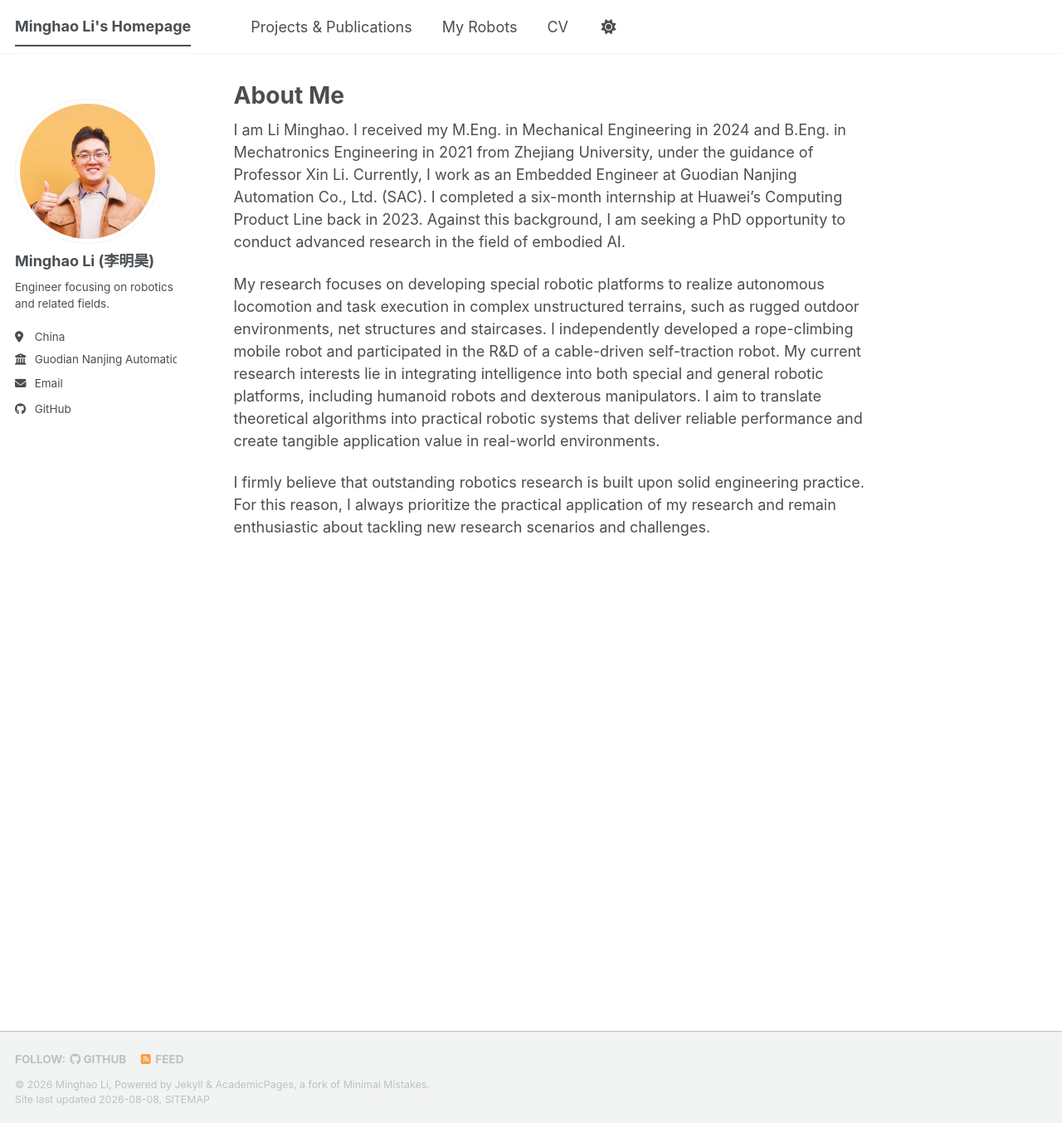
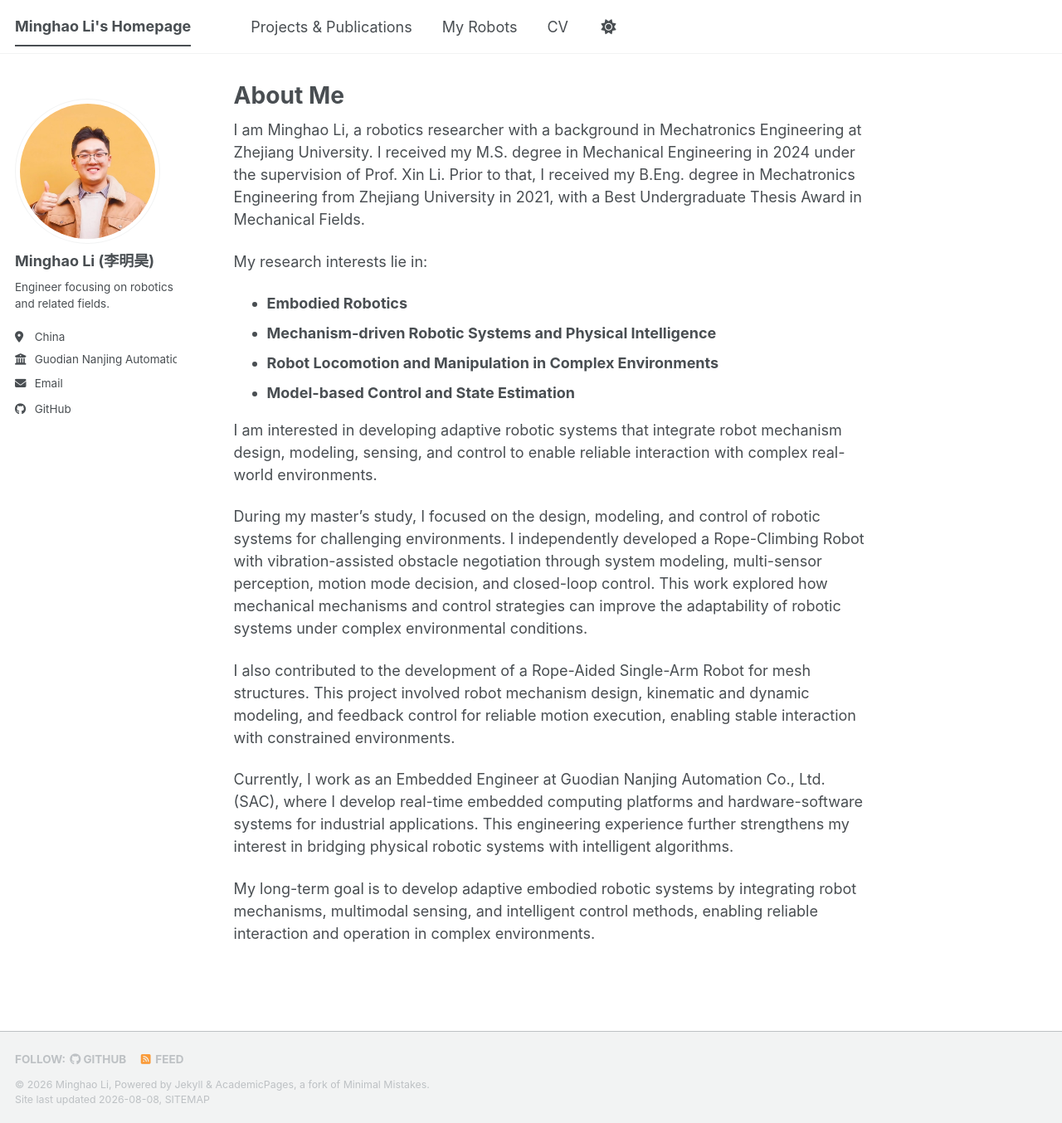
Before and after one commit to lim-0619/lim-0619.github.io, a Jekyll site: the page built from _pages/about.md, in a window 1280 px wide and 1354 px high. Shown: the whole window at 83% size. Built offline with Jekyll 4.4.1, drawn with Linux system fonts in a browser that asks for light colours; a script bundle is joined from its source files by our own code; library files that are not in the unit come from our copies.

Commit message:
修改信息

```diff
--- a/_pages/about.md
+++ b/_pages/about.md
@@ -8,8 +8,21 @@ redirect_from:
   - /about.html
 ---
 
-I am Li Minghao. I received my M.Eng. in Mechanical Engineering in 2024 and B.Eng. in Mechatronics Engineering in 2021 from Zhejiang University, under the guidance of Professor Xin Li. Currently, I work as an Embedded Engineer at Guodian Nanjing Automation Co., Ltd. (SAC). I completed a six-month internship at Huawei's Computing Product Line back in 2023. Against this background, I am seeking a PhD opportunity to conduct advanced research in the field of embodied AI.
+I am Minghao Li, a robotics researcher with a background in Mechatronics Engineering at Zhejiang University. I received my M.S. degree in Mechanical Engineering in 2024 under the supervision of Prof. Xin Li. Prior to that, I received my B.Eng. degree in Mechatronics Engineering from Zhejiang University in 2021, with a Best Undergraduate Thesis Award in Mechanical Fields.
 
-My research focuses on developing special robotic platforms to realize autonomous locomotion and task execution in complex unstructured terrains, such as rugged outdoor environments, net structures and staircases. I independently developed a rope-climbing mobile robot and participated in the R&D of a cable-driven self-traction robot. My current research interests lie in integrating intelligence into both special and general robotic platforms, including humanoid robots and dexterous manipulators. I aim to translate theoretical algorithms into practical robotic systems that deliver reliable performance and create tangible application value in real-world environments.
+My research interests lie in:
 
-I firmly believe that outstanding robotics research is built upon solid engineering practice. For this reason, I always prioritize the practical application of my research and remain enthusiastic about tackling new research scenarios and challenges.
+- **Embodied Robotics**
+- **Mechanism-driven Robotic Systems and Physical Intelligence**
+- **Robot Locomotion and Manipulation in Complex Environments**
+- **Model-based Control and State Estimation**
+
+I am interested in developing adaptive robotic systems that integrate robot mechanism design, modeling, sensing, and control to enable reliable interaction with complex real-world environments.
+
+During my master's study, I focused on the design, modeling, and control of robotic systems for challenging environments. I independently developed a Rope-Climbing Robot with vibration-assisted obstacle negotiation through system modeling, multi-sensor perception, motion mode decision, and closed-loop control. This work explored how mechanical mechanisms and control strategies can improve the adaptability of robotic systems under complex environmental conditions.
+
+I also contributed to the development of a Rope-Aided Single-Arm Robot for mesh structures. This project involved robot mechanism design, kinematic and dynamic modeling, and feedback control for reliable motion execution, enabling stable interaction with constrained environments.
+
+Currently, I work as an Embedded Engineer at Guodian Nanjing Automation Co., Ltd. (SAC), where I develop real-time embedded computing platforms and hardware-software systems for industrial applications. This engineering experience further strengthens my interest in bridging physical robotic systems with intelligent algorithms.
+
+My long-term goal is to develop adaptive embodied robotic systems by integrating robot mechanisms, multimodal sensing, and intelligent control methods, enabling reliable interaction and operation in complex environments.
```
Also changed, not shown: _pages/publications.md (+1 -1 lines).
